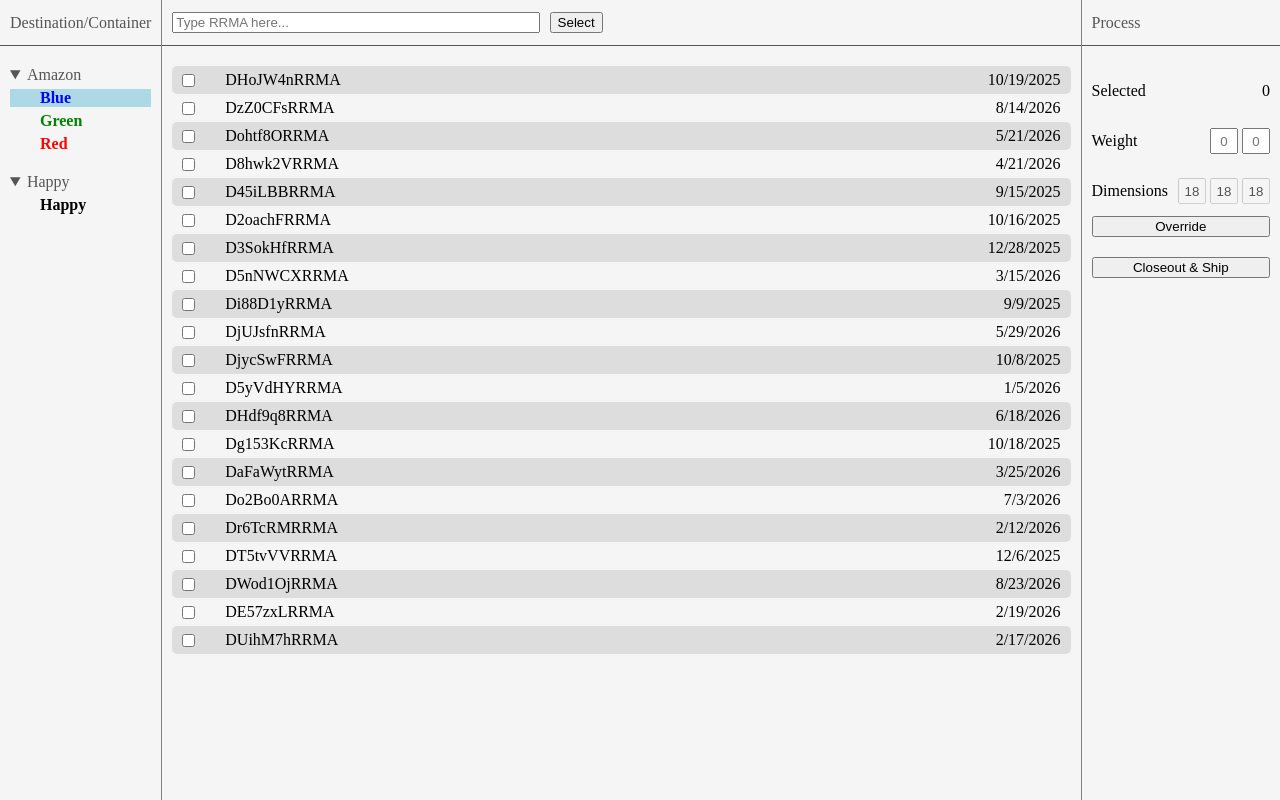
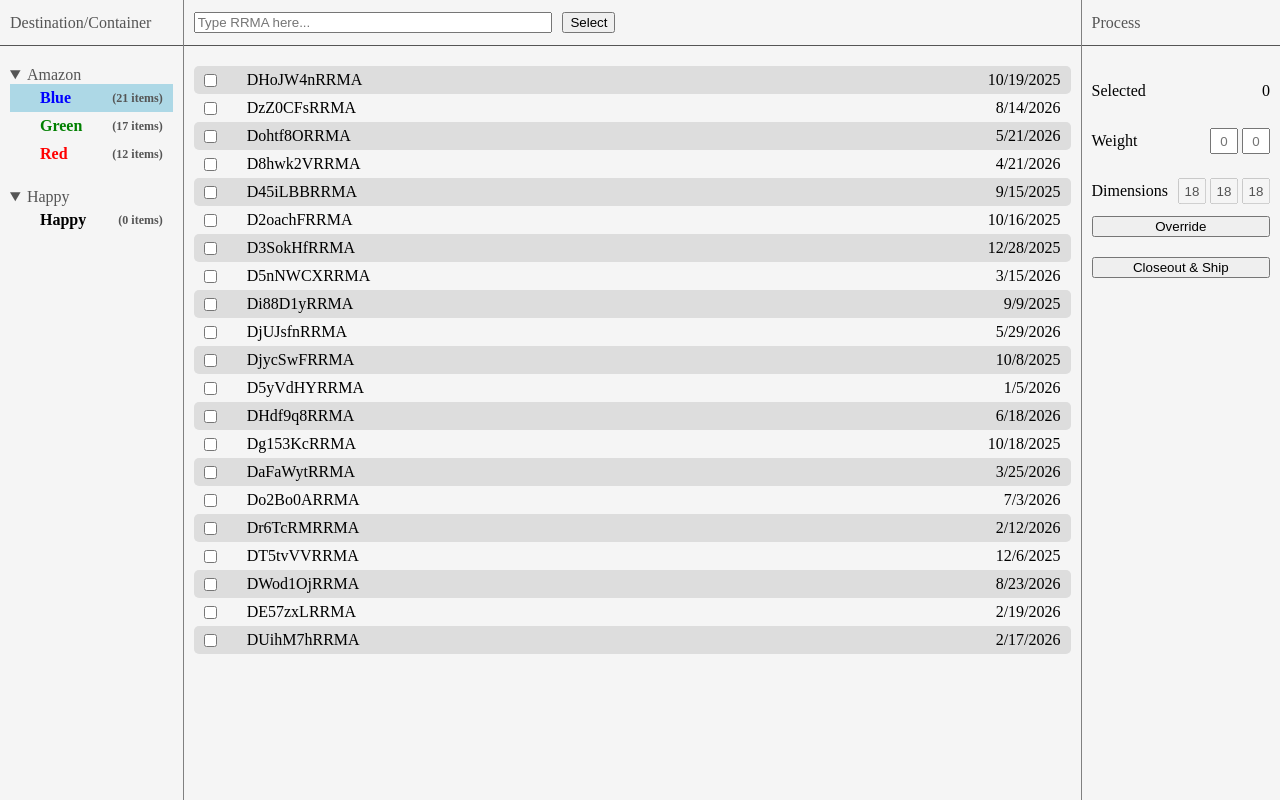
Before and after one commit to coldnebraska/container-management, an Electron app: page renderer/index.html in a window 1280 px wide. Drawn offline with Linux system fonts and the light colour scheme.

Commit message:
added dynamic container counter

```diff
--- a/renderer/css/style.css
+++ b/renderer/css/style.css
@@ -110,6 +110,21 @@ details:hover {
     margin-left: auto;
 }
 
+.blue,
+.green,
+.red,
+.happy {
+    display: flex;
+    justify-content: space-between;
+    align-items: center;
+    padding-right: 10px;
+}
+
+#container-count {
+    font-size: 12px;
+    color: rgb(85, 85, 85);
+}
+
 .process {
     display: flex;
     flex-direction: column;
--- a/renderer/index.html
+++ b/renderer/index.html
@@ -22,14 +22,17 @@
                 <div class="collapsible">
                     <div class="blue" id="selected-container">
                         <p class="destination-container">Blue</p>
+                        <p id="container-count">(<span id="blue-count">0</span> items)</p>
                     </div>
 
                     <div class="green">
                         <p class="destination-container">Green</p>
+                        <p id="container-count">(<span id="green-count">0</span> items)</p>
                     </div>
 
                     <div class="red">
                         <p class="destination-container">Red</p>
+                        <p id="container-count">(<span id="red-count">0</span> items)</p>
                     </div>
                 </div>
             </details>
@@ -37,8 +40,9 @@
             <details open class="other">
                 <summary>Happy</summary>
 
-                <div class="happy-returns">
+                <div class="happy">
                     <p class="destination-container">Happy</p>
+                    <p id="container-count">(<span id="happy-count">0</span> items)</p>
                 </div>
             </details>
         </div>
@@ -51,6 +55,7 @@
                 <button>Select</button>
             </div>
 
+            <!-- add sorting headers -->
             <div id="item-list"></div>
         </div>
     </div>
--- a/renderer/js/renderer.js
+++ b/renderer/js/renderer.js
@@ -328,7 +328,28 @@ function clearItems() {
     }
 }
 
+// Gets count for each container
+function getContainerCount() {
+    const blueCount = document.getElementById('blue-count')
+    const greenCount = document.getElementById('green-count')
+    const redCount = document.getElementById('red-count')
+    const happyCount = document.getElementById('happy-count')
+
+    dummyData.forEach(item => {
+        if (item.container === 'blue') {
+            blueCount.innerHTML = parseInt(blueCount.innerHTML) + 1 || 1
+        } else if (item.container === 'green') {
+            greenCount.innerHTML = parseInt(greenCount.innerHTML) + 1 || 1
+        } else if (item.container === 'red') {
+            redCount.innerHTML = parseInt(redCount.innerHTML) + 1 || 1
+        } else if (item.container === 'happy') {
+            happyCount.innerHTML = parseInt(happyCount.innerHTML) + 1 || 1
+        }
+    })
+}
+
 selectContainer()
+getContainerCount()
 
 // item selection
 const itemList = document.getElementsByClassName('item')
```
